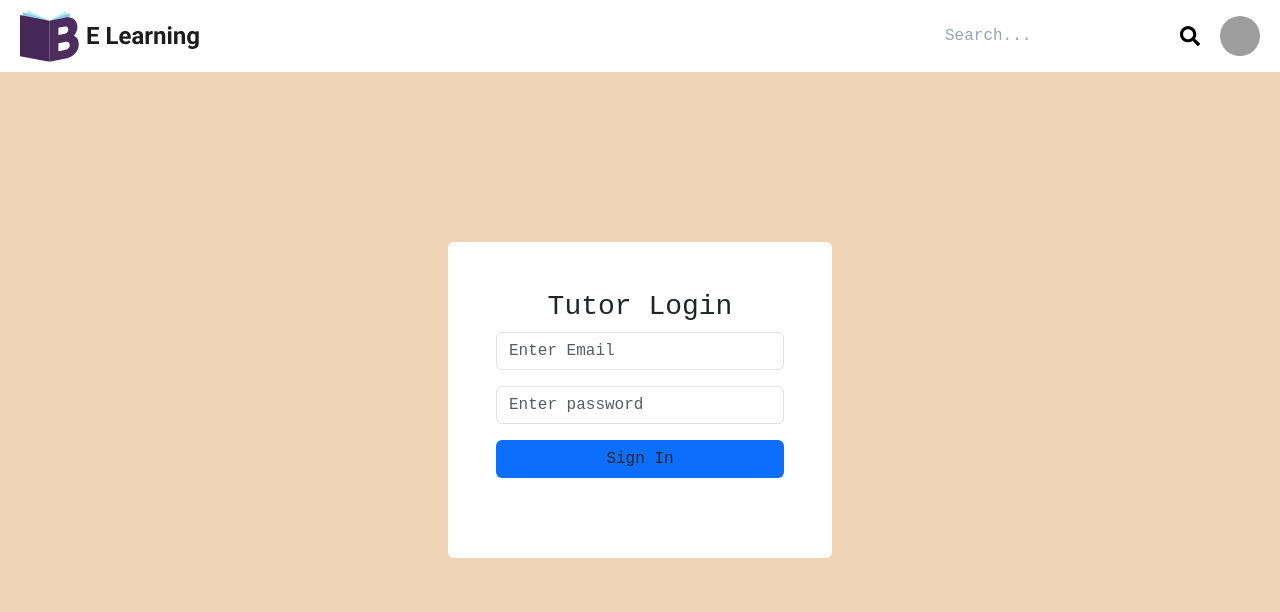
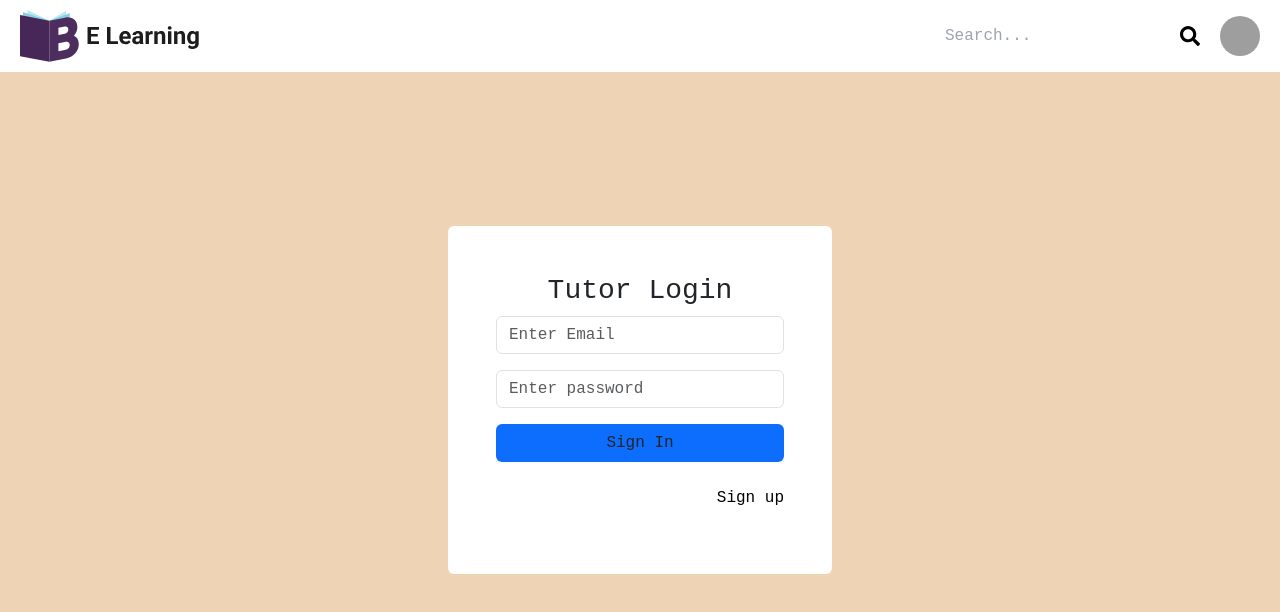
Before and after one commit to Arshad-asd/ElearningFrontend, a React (Create React App) app: page /tutor in a window 1280 px wide. Shown: the top 612 px of the page. Built offline with nearby package versions, Linux system fonts and the light colour scheme; grey boxes are pictures that could not be loaded.

Commit message:
update tutologin

```diff
--- a/src/Containers/tutor/TutorLogin.js
+++ b/src/Containers/tutor/TutorLogin.js
@@ -128,6 +128,7 @@ function TutorLogin() {
         </div>
       </form>
       <p className='text-end mt-2'>
+        <Link to='/tutor/signup' style={{color:"black",textDecoration:'none'}} className='ms-2'>Sign up</Link>
       {/* <Link style={{color:"black",textDecoration:'none'}} to='/tutor/login/forgotPassword'>Forgot Password</Link> | <Link to='/tutor/signup' style={{color:"black",textDecoration:'none'}} className='ms-2'>Sign up</Link> */}
           </p>
           <p className='text-end mt-2'>
```
